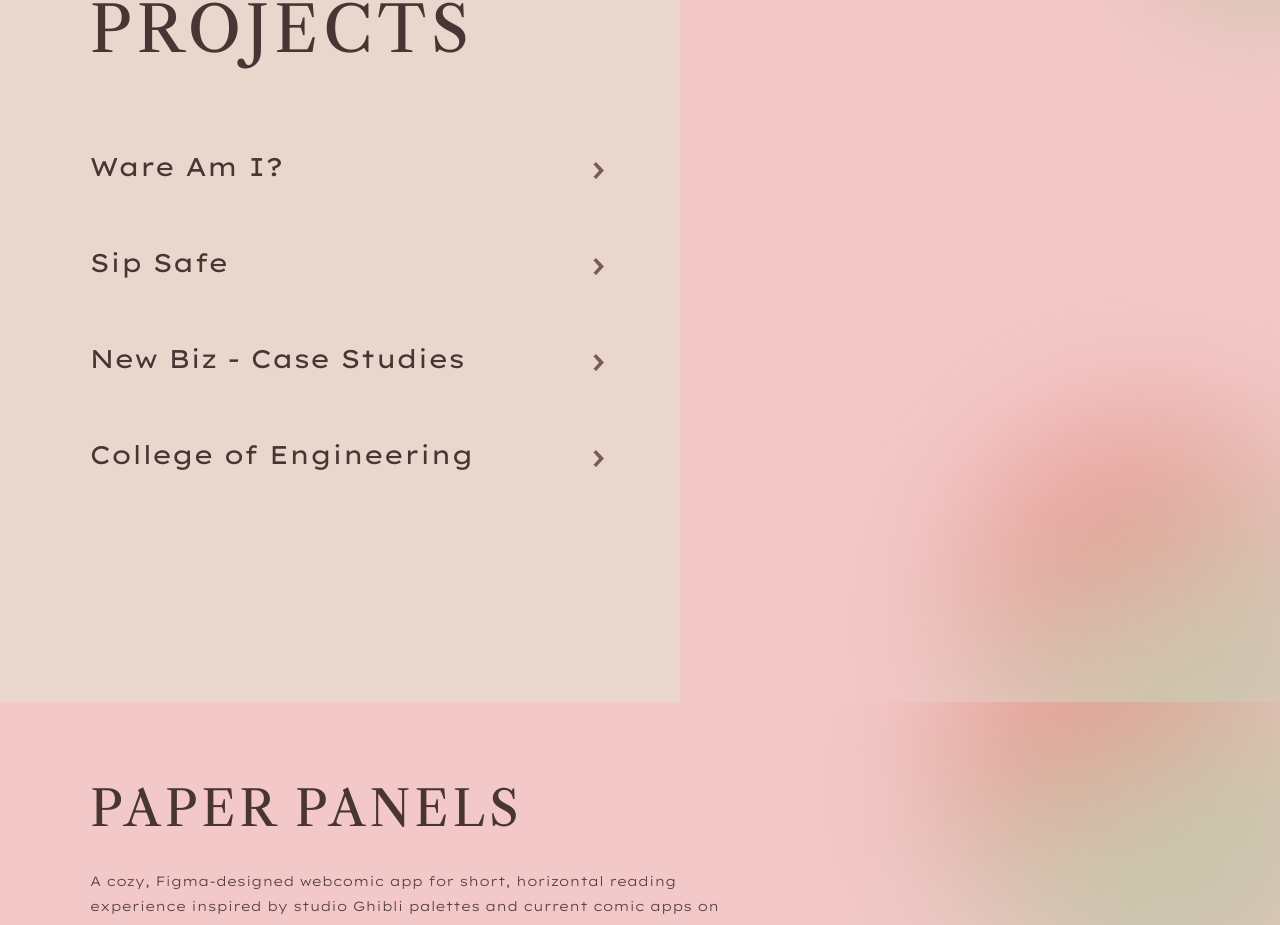
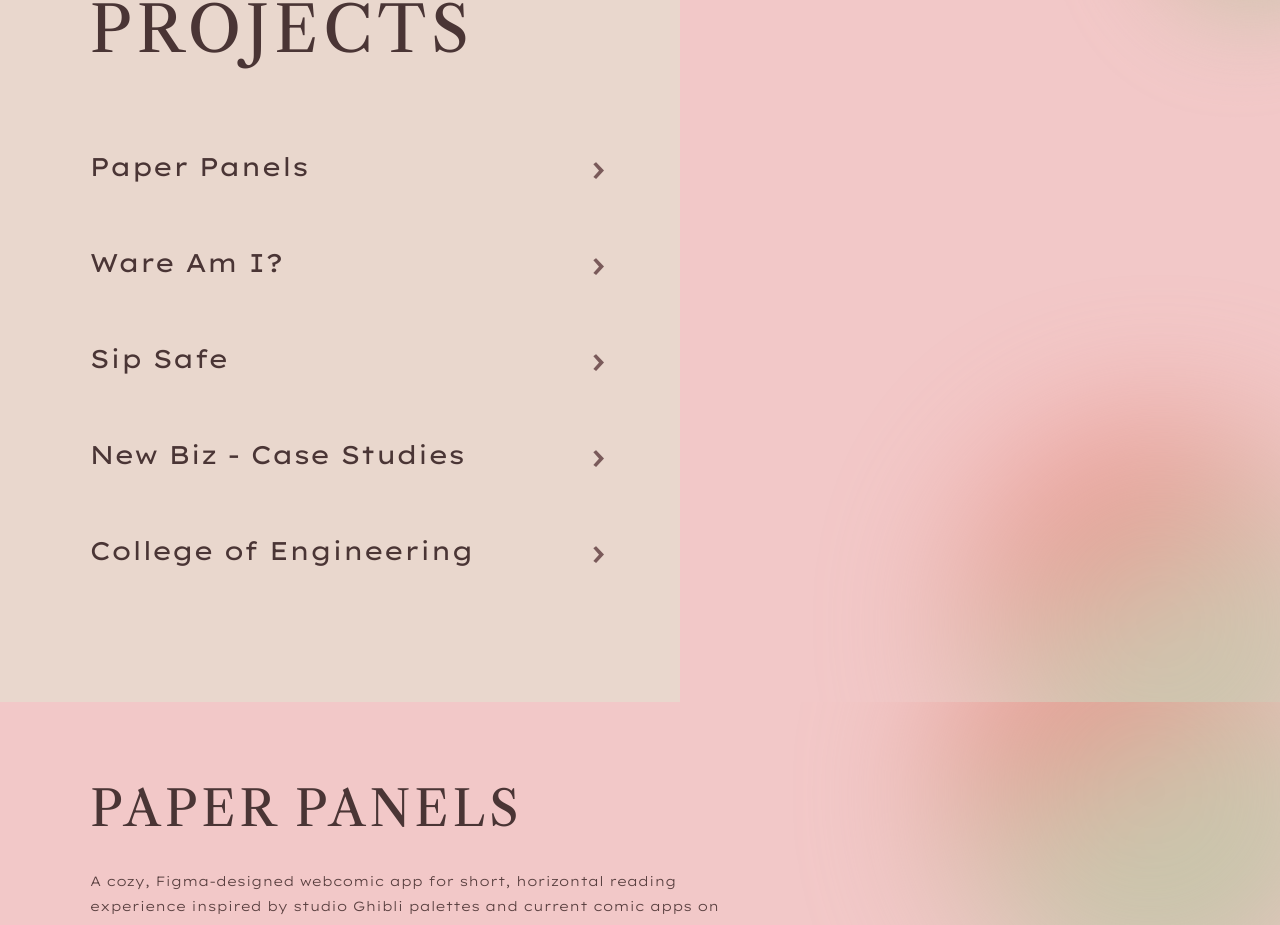
Before and after one commit to adoralin0/Portfolio, a Next.js app in the folder portfolio/: page / in a window 1280 px wide. Shown: the part 888-1813 px from the top of the page. Built offline with nearby package versions, Linux system fonts and the light colour scheme; a web font is replaced by a local one.

Commit message:
feat: updated project section with paper panels

```diff
--- a/portfolio/app/Projects.tsx
+++ b/portfolio/app/Projects.tsx
@@ -3,6 +3,14 @@ import { useState } from "react";
 import OmbreBlob from "./OmbreBlob";
 
 const projects = [
+  {
+    name: "Paper Panels",
+    bullets: [
+      "Cozy, studio Ghibli–inspired webcomic app for short reading sessions to fit the Design-a-thon theme: \"Designing for moments that are often overlooked, transitional, or uncomfortable.\"",
+      "Redesigned flows (home, library, panels, profile, shop) with a calmer, more intuitive UI.",
+      "Focus on horizontal reading, hierarchy, and tappable components to reduce clutter.",
+    ],
+  },
   {
     name: "Ware Am I?",
     bullets: [
```
